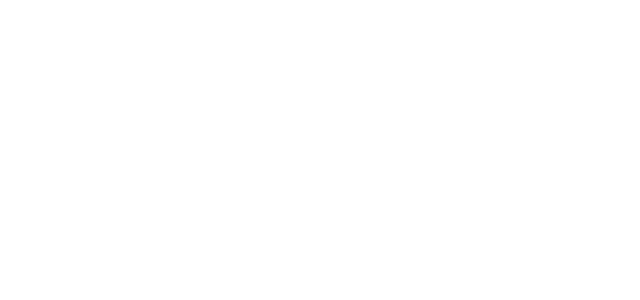
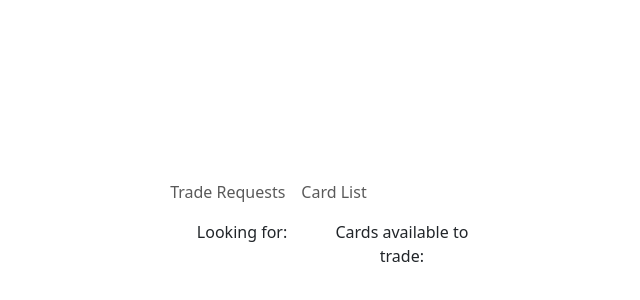
Before and after one commit to spoiltcheese/Pockethub, a React (Vite) app in the folder frontend/: page /trades in a window 1280 px wide. Before the commit this address had no page. Shown: the part 184-484 px from the top of the page, without its empty margins (318-958 px from the left). Built offline with nearby package versions, Linux system fonts and the light colour scheme.

Commit message:
update packages

```diff
--- a/frontend/package.json
+++ b/frontend/package.json
@@ -11,6 +11,7 @@
   },
   "dependencies": {
     "@tanstack/react-query": "^5.87.1",
+    "nodemon": "^3.1.10",
     "react": "^19.1.1",
     "react-dom": "^19.1.1",
     "react-router": "^7.8.2"
--- a/frontend/src/App.jsx
+++ b/frontend/src/App.jsx
@@ -4,6 +4,8 @@ import "./App.css";
 import UserContext from "./context/user";
 import { Navigate, Route, Routes } from "react-router";
 import AllCards from "./pages/AllCards";
+import NavBar from "./components/NavBar";
+import AllTrades from "./pages/AllTrades";
 
 function App() {
   const [accessToken, setAccessToken] = useState(""); // Access token state
@@ -15,10 +17,12 @@ function App() {
         <UserContext.Provider
           value={{ accessToken, setAccessToken, role, setRole }}
         >
+          <NavBar />
           <Routes>
             <Route path="/" element={<Navigate to="/cards" />} />
             <Route path="/login" element={<div>Login Page</div>} />
             <Route path="/cards" element={<AllCards />} />
+            <Route path="/trades" element={<AllTrades />} />
           </Routes>
         </UserContext.Provider>
       </Suspense>
--- a/frontend/src/components/NavBar.jsx
+++ b/frontend/src/components/NavBar.jsx
@@ -1,15 +1,19 @@
 import React from "react";
 import { Link } from "react-router";
 
-const NavBar = () => {};
-
+const NavBar = () => {
   return (
     <>
       <nav className="navbar navbar-expand-lg navbar-custom">
         <div className="collapse navbar-collapse navbar-customs" id="navbarNav">
           <ul className="navbar-nav me-auto">
             <li className="nav-item">
-            <Link className="nav-link" to="/homepage">
+              <Link className="nav-link" to="/trades">
+                Trade Requests
+              </Link>
+            </li>
+            <li className="nav-item">
+              <Link className="nav-link" to="/cards">
                 Card List
               </Link>
             </li>
@@ -18,3 +22,6 @@ return (
       </nav>
     </>
   );
+};
+
+export default NavBar;
--- /dev/null
+++ b/frontend/src/pages/AllTrades.jsx
@@ -0,0 +1,18 @@
+import React from "react";
+
+const AllTrades = () => {
+  return (
+    <div className="container">
+      <div className="row">
+        <div className="col-md-6">Looking for:</div>
+        <div className="col-md-6">Cards available to trade:</div>
+      </div>
+      <div className="row">
+        <div className="col-md-6"></div>
+        <div className="col-md-6"></div>
+      </div>
+    </div>
+  );
+};
+
+export default AllTrades;
```
Also changed, not shown: 1 other file (tests, documents, lock files or other folders). Lines whose indentation alone changed are shown as unchanged.
